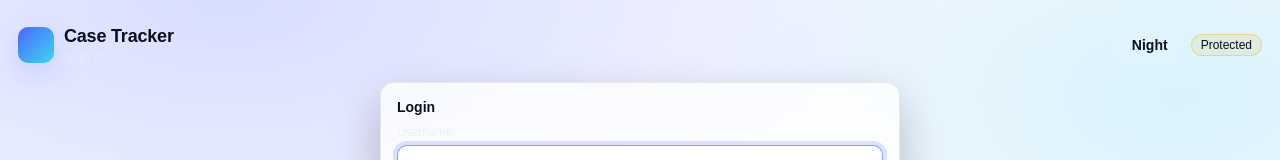
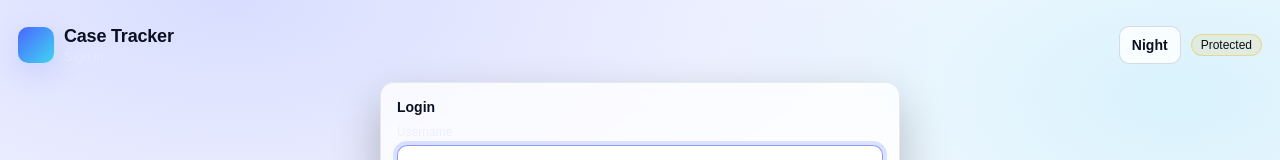
Before and after one commit to iamcode4hash/Case_Tracker, a Next.js app: page /login in a window 1280 px wide. Shown: the top 160 px of the page. Built offline with nearby package versions, Linux system fonts and the light colour scheme.

Commit message:
Polish light theme and modal visuals

```diff
--- a/src/app/ThemeToggle.tsx
+++ b/src/app/ThemeToggle.tsx
@@ -1,6 +1,8 @@
 "use client";
 
 import { useEffect, useMemo, useState } from "react";
+
+import styles from "@/app/ui.module.css";
 
 type Theme = "dark" | "light";
 
@@ -25,16 +27,7 @@ export default function ThemeToggle() {
     <button
       type="button"
       onClick={() => setTheme((t) => (t === "dark" ? "light" : "dark"))}
-      style={{
-        border: "1px solid rgba(255,255,255,0.16)",
-        background: "rgba(255,255,255,0.08)",
-        color: "var(--ct-fg)",
-        padding: "10px 12px",
-        borderRadius: 10,
-        cursor: "pointer",
-        fontSize: 14,
-        fontWeight: 680,
-      }}
+      className={styles.themeButton}
       aria-label="Toggle theme"
     >
       {theme === "dark" ? "Light" : "Night"}
--- a/src/app/globals.css
+++ b/src/app/globals.css
@@ -1,5 +1,6 @@
 :root {
   --ct-fg: #e8ebff;
+  --ct-muted: rgba(232, 235, 255, 0.72);
   --ct-shell-bg: radial-gradient(1200px 600px at 20% 0%, rgba(75, 102, 255, 0.22), rgba(11, 16, 32, 0) 60%),
     radial-gradient(900px 520px at 90% 12%, rgba(34, 211, 238, 0.12), rgba(11, 16, 32, 0) 55%),
     #0b1020;
@@ -14,6 +15,7 @@
 
 html[data-theme="light"] {
   --ct-fg: #0b1020;
+  --ct-muted: rgba(11, 16, 32, 0.72);
   --ct-shell-bg: radial-gradient(1200px 600px at 18% 0%, rgba(75, 102, 255, 0.18), rgba(255, 255, 255, 0) 60%),
     radial-gradient(900px 520px at 92% 12%, rgba(34, 211, 238, 0.14), rgba(255, 255, 255, 0) 55%),
     #f7f8ff;
--- a/src/app/ui.module.css
+++ b/src/app/ui.module.css
@@ -175,6 +175,26 @@
   transition: transform 120ms ease, background 120ms ease;
 }
 
+.themeButton {
+  border: 1px solid var(--ct-input-border);
+  background: var(--ct-card-bg);
+  color: var(--ct-fg);
+  padding: 10px 12px;
+  font-size: 14px;
+  font-weight: 680;
+  border-radius: 10px;
+  cursor: pointer;
+  transition: transform 120ms ease, background 120ms ease;
+}
+
+.themeButton:hover {
+  transform: translateY(-1px);
+}
+
+.themeButton:active {
+  transform: translateY(0px);
+}
+
 .button:hover,
 .buttonSecondary:hover {
   transform: translateY(-1px);
@@ -250,15 +270,15 @@
 }
 
 .muted {
-  color: rgba(232, 235, 255, 0.7);
+  color: var(--ct-muted);
 }
 
 .inputSmall {
   width: 100%;
   border-radius: 10px;
-  border: 1px solid rgba(255, 255, 255, 0.14);
-  background: rgba(0, 0, 0, 0.18);
-  color: #e8ebff;
+  border: 1px solid var(--ct-input-border);
+  background: var(--ct-input-bg);
+  color: var(--ct-fg);
   padding: 7px 9px;
   font-size: 13px;
   outline: none;
@@ -268,7 +288,7 @@
 .inputSmall:focus {
   border-color: rgba(75, 102, 255, 0.65);
   box-shadow: 0 0 0 4px rgba(75, 102, 255, 0.18);
-  background: rgba(0, 0, 0, 0.26);
+  background: var(--ct-input-bg-focus);
 }
 
 .cellActions {
@@ -284,9 +304,9 @@
 }
 
 .details {
-  border: 1px solid rgba(255, 255, 255, 0.1);
+  border: 1px solid var(--ct-card-border);
   border-radius: 12px;
-  background: rgba(0, 0, 0, 0.12);
+  background: var(--ct-input-bg);
   padding: 10px 12px;
 }
 
@@ -295,7 +315,7 @@
   user-select: none;
   font-size: 13px;
   font-weight: 680;
-  color: rgba(232, 235, 255, 0.92);
+  color: var(--ct-fg);
 }
 
 .detailsBody {
@@ -435,6 +455,8 @@
 .modalCard {
   width: 100%;
   max-width: 760px;
+  max-height: calc(100vh - 42px);
+  overflow: auto;
 }
 
 .modalHeader {
```
